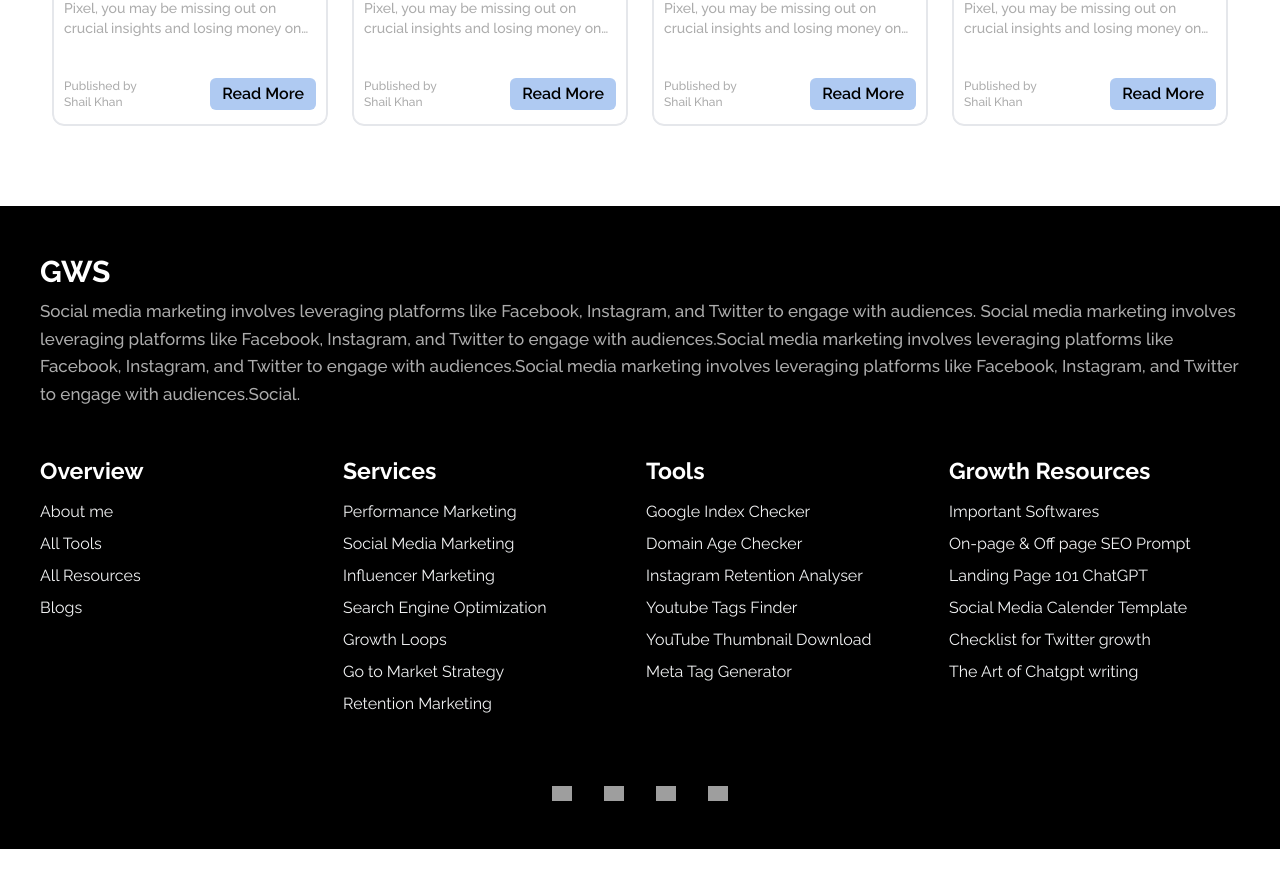
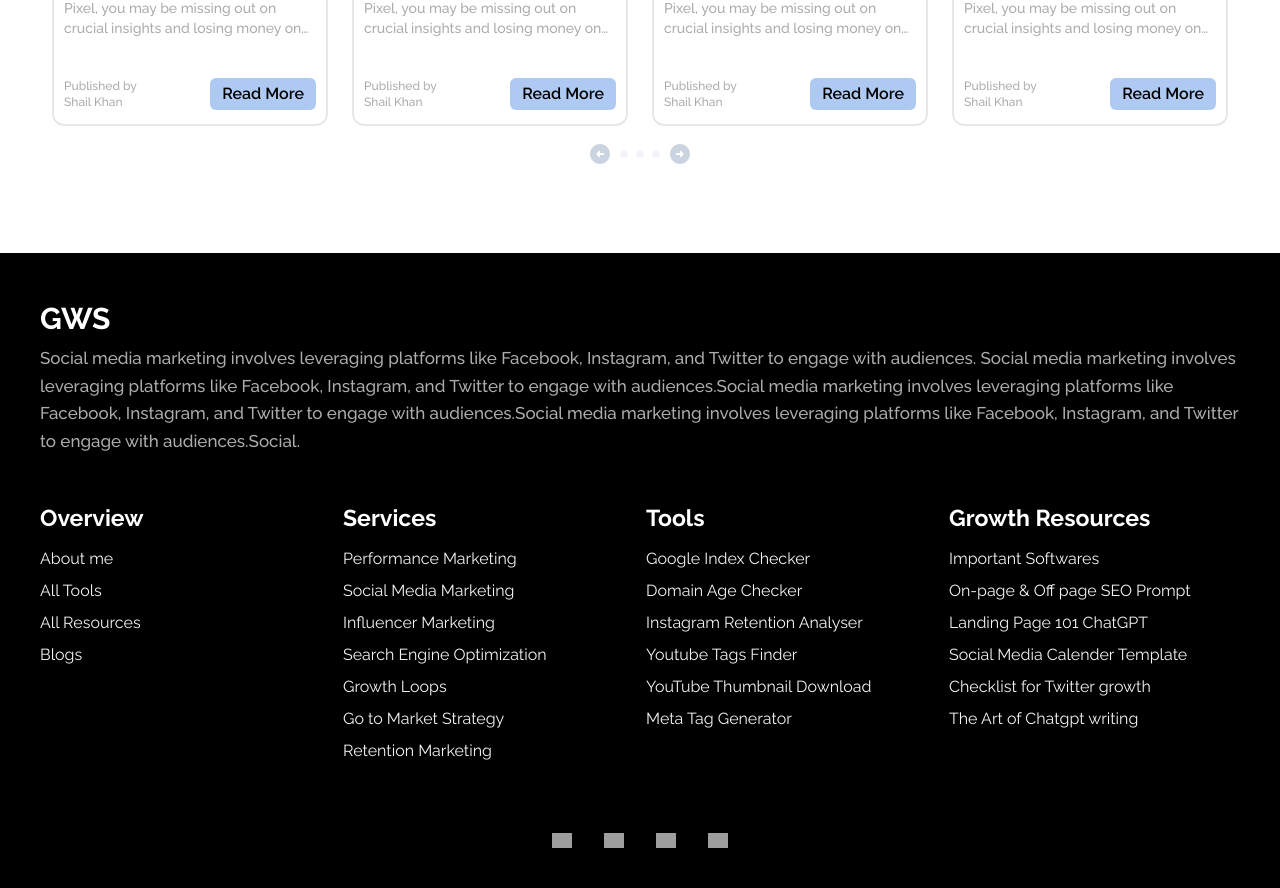
Before and after one commit to Growth-Friends/grow-with-sahil, a Next.js app: page / in a window 1280 px wide. Shown: the part 3675-4563 px from the top of the page. Before the commit the page ends 4524 px from the top, so only its background shows below. Built offline with nearby package versions, Linux system fonts and the light colour scheme; grey boxes are pictures that could not be loaded.

Commit message:
blog section navigation done

```diff
--- a/src/components/BlogSection/BlogSection.js
+++ b/src/components/BlogSection/BlogSection.js
@@ -1,11 +1,51 @@
+"use client";
 import { getComponentText, imageFilePrefix } from "@/utils/functions/functions";
-import React from "react";
+import React, { useEffect, useRef, useState } from "react";
 import MainLayout from "../Layout/MainLayout";
 import Link from "next/link";
 import staticRoutes from "@/utils/routes/staticRoutes";
+import ArrowCircleLeftRoundedIcon from "@mui/icons-material/ArrowCircleLeftRounded";
+import ArrowCircleRightRoundedIcon from "@mui/icons-material/ArrowCircleRightRounded";
 
 function BlogSection() {
   const content = getComponentText("home.blogSection");
+  const [currentIndex, setCurrentIndex] = useState(0);
+  const scrollRefs = useRef([]);
+  const scrollContainer = useRef();
+
+  //increase index
+  function increaseIndex() {
+    setCurrentIndex((previousIndex) => {
+      const maxScrollWidth =
+        scrollContainer.current.scrollWidth -
+        scrollContainer.current.clientWidth;
+      const currentScrollLeft =
+        scrollRefs.current[previousIndex + 1].offsetLeft;
+      if (currentScrollLeft <= maxScrollWidth) {
+        return previousIndex + 1;
+      } else {
+        return previousIndex;
+      }
+    });
+  }
+
+  //decrease index
+  function decreaseIndex() {
+    setCurrentIndex((previousIndex) => {
+      return previousIndex - 1 > 0 ? previousIndex - 1 : 0;
+    });
+  }
+
+  useEffect(() => {
+    if (scrollRefs.current[currentIndex] && scrollContainer.current) {
+      const offset = scrollRefs.current[currentIndex].offsetLeft;
+      scrollContainer.current.scrollTo({
+        left: offset,
+        behavior: "smooth",
+      });
+    }
+  }, [currentIndex]);
+
   return (
     <MainLayout
       innerClass={
@@ -31,10 +71,14 @@ function BlogSection() {
         })}
       </p>
       <div className="relative xl:mt-16 lg:mt-14 md:mt-12 mt-10 ">
-        <div className="relative md:overflow-hidden overflow-x-scroll flex">
+        <div
+          className="relative md:overflow-hidden overflow-x-scroll flex"
+          ref={scrollContainer}
+        >
           {content.blogList.map((item, index) => {
             return (
               <div
+                ref={(ref) => (scrollRefs.current[index] = ref)}
                 key={index}
                 className="lg:w-[calc(100%/4)] md:w-[calc(100%/3)] w-[220px] flex-shrink-0 xl:px-3 px-2 "
               >
@@ -72,6 +116,24 @@ function BlogSection() {
             );
           })}
         </div>
+        <div className="md:inline-flex hidden xl:mt-4 mt-3 xl:gap-x-2 gap-x-1.5 items-center text-slate-300">
+          <ArrowCircleLeftRoundedIcon
+            className="xl:text-3xl text-2xl cursor-pointer"
+            onClick={decreaseIndex}
+          />
+          {[true, true, true].map((item, index) => {
+            return (
+              <div
+                key={index}
+                className="xl:border-[4px] border-[3px] rounded-full border-slate-100 "
+              />
+            );
+          })}
+          <ArrowCircleRightRoundedIcon
+            className="xl:text-3xl text-2xl cursor-pointer"
+            onClick={increaseIndex}
+          />
+        </div>
       </div>
     </MainLayout>
   );
```
